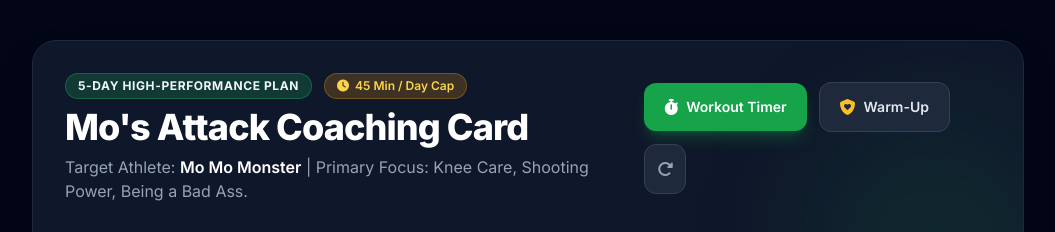
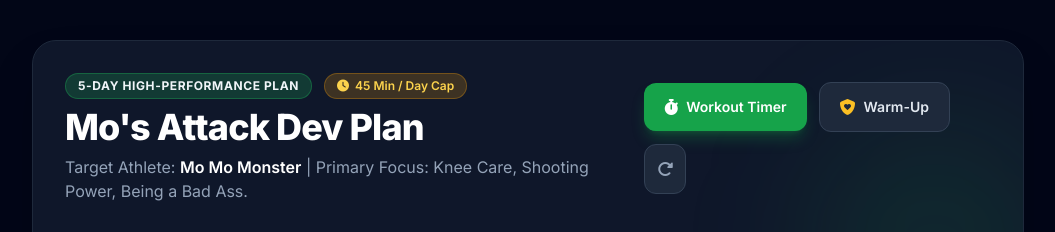
Before and after one commit to kuhnsdc/Lax_Workout_plan, a plain HTML site: page index.html in a window 1280 px wide. Shown: the top 232 px of the page, without its empty margins (112-1167 px from the left). Drawn offline with nearby package versions, Linux system fonts and the light colour scheme.

Commit message:
name change

```diff
--- a/index.html
+++ b/index.html
@@ -53,7 +53,7 @@
                         </span>
                     </div>
                     <h1 class="text-3xl sm:text-4xl font-extrabold tracking-tight text-white mb-2">
-                        Mo's Attack Coaching Card
+                        Mo's Attack Dev Plan
                     </h1>
                     <p class="text-slate-400 text-sm sm:text-base max-w-xl">
                         Target Athlete: <span class="text-white font-semibold">Mo Mo Monster</span> | Primary Focus: Knee Care, Shooting Power, Being a Bad Ass.
```
